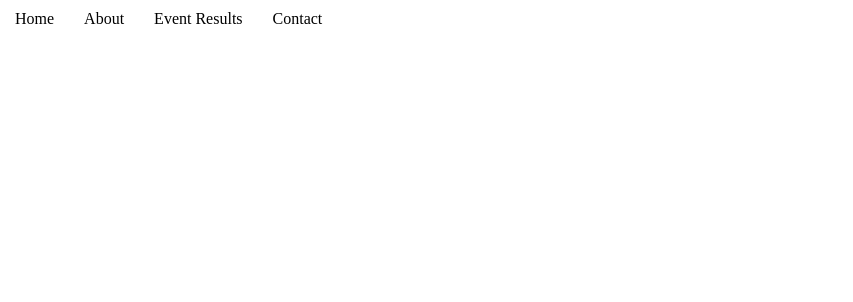
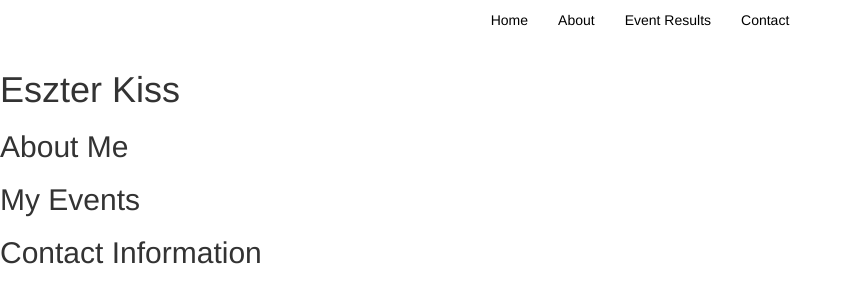
Before and after one commit to LukeJennings1729/TeamWebsiteActorDB, a plain HTML site: page index.html in a window 1280 px wide. Shown: the whole page, without its empty margins (0-853 px from the left). Drawn offline with nearby package versions, Linux system fonts and the light colour scheme.

Commit message:
added basic bootstrap to webpage

```diff
--- a/index.html
+++ b/index.html
@@ -5,6 +5,14 @@
     <meta charset="UTF-8">
     <meta http-equiv="X-UA-Compatible" content="IE=edge">
     <meta name="viewport" content="width=device-width, initial-scale=1.0">
+    <!-- Latest compiled and minified CSS -->
+<link rel="stylesheet" href="https://maxcdn.bootstrapcdn.com/bootstrap/3.4.1/css/bootstrap.min.css">
+
+<!-- jQuery library -->
+<script src="https://ajax.googleapis.com/ajax/libs/jquery/3.6.3/jquery.min.js"></script>
+
+<!-- Latest compiled JavaScript -->
+<script src="https://maxcdn.bootstrapcdn.com/bootstrap/3.4.1/js/bootstrap.min.js"></script>
     <link rel="stylesheet" type="text/css" href="style/style.css">
     <title>Eszter Kiss</title>
 </head>
@@ -24,17 +32,25 @@
     <main>
         <section id="home">
 
+            <h1>Eszter Kiss</h1>
+
         </section>
 
         <section id="about">
+
+            <h2>About Me</h2>
 
         </section>
 
         <section id="event">
 
+            <h2>My Events</h2>
+
         </section>
 
         <section id="contact">
+
+            <h2>Contact Information</h2>
 
         </section>
 
```
